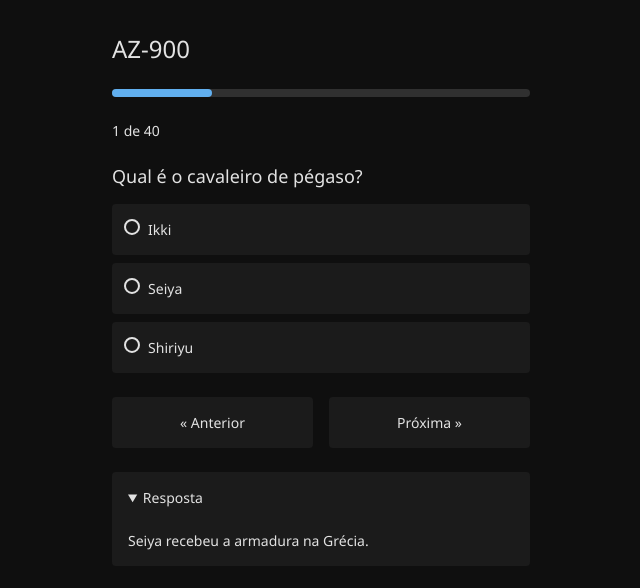
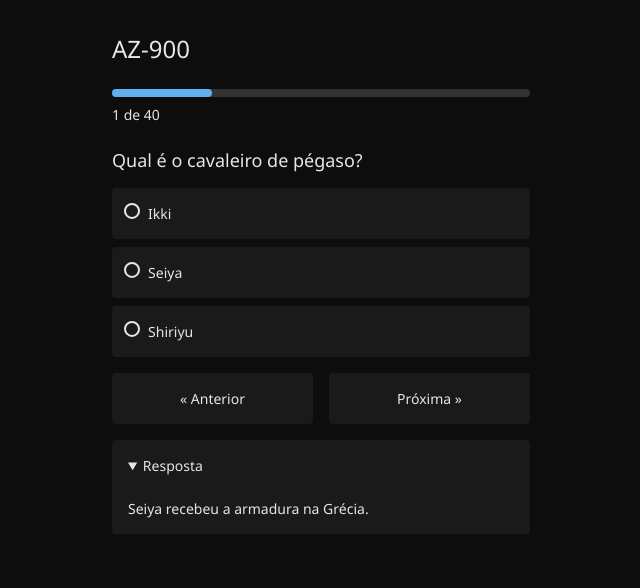
Before and after one commit to vtmx/quiz, a website built with Parcel: page src/index.html in a window 1280 px wide. Shown: the whole page, without its empty margins (319-959 px from the left). Built offline with nearby package versions, Linux system fonts and the light colour scheme.

Commit message:
Update style

```diff
--- a/src/index.html
+++ b/src/index.html
@@ -12,7 +12,7 @@
     <div id="quiz">
       <h1>AZ-900</h1>
       <div id="progress"></div>
-      <div id="number"><span class="current">1</span> de <span class="max">40</span></div>
+      <div id="question-number"><span class="current">1</span> de <span class="max">40</span></div>
 
       <div id="question-1" class="question">
         <h2>Qual é o cavaleiro de pégaso?</h2>
--- a/src/main.css
+++ b/src/main.css
@@ -1,19 +1,22 @@
 :root {
   /* http://www.vis4.net/palettes/#/11%7Cs%7C000000,ffffff%7Cffffe0,ff005e,93003a%7C1%7C1 */
-  --color-neutral-5: #0f0f0f;
-  --color-neutral-10: #1b1b1b;
-  --color-neutral-20: #303030;
-  --color-neutral-30: #474747;
-  --color-neutral-40: #5e5e5e;
-  --color-neutral-50: #777777;
-  --color-neutral-60: #919191;
-  --color-neutral-70: #ababab;
-  --color-neutral-80: #c6c6c6;
-  --color-neutral-90: #e2e2e2;
+  --color-neutral-5: hsl(0 0% 5%);
+  --color-neutral-10: hsl(0 0% 10%);
+  --color-neutral-20: hsl(0 0% 20%);
+  --color-neutral-30: hsl(0 0% 30%);
+  --color-neutral-40: hsl(0 0% 40%);
+  --color-neutral-50: hsl(0 0% 50%);
+  --color-neutral-60: hsl(0 0% 60%);
+  --color-neutral-70: hsl(0 0% 70%);
+  --color-neutral-80: hsl(0 0% 80%);
+  --color-neutral-90: hsl(0 0% 90%);
   --color-accent: #61afef;
+
   --border-radius: 4px;
-  --spacing-1: 8px;
-  --spacing-2: 16px;
+
+  --size-1: 8px;
+  --size-2: 16px;
+
   --transition: all .15s;
 }
 
@@ -45,15 +48,16 @@
 
 #quiz {
   display: grid;
-  gap: 24px;
+  gap: 8px;
   width: 450px;
-  margin: var(--spacing-2);
-  padding: var(--spacing-2);
+  margin: var(--size-2);
+  padding: var(--size-2);
   border-radius: var(--border-radius);
 }
 
 h1 {
   font-size: 24px;
+  margin-bottom: 16px;
 }
 
 #progress,
@@ -65,6 +69,10 @@
   display: flex;
   height: 8px;
   background: var(--color-neutral-20);
+}
+
+#question-number {
+  margin-bottom: 16px;
 }
 
 #progress::after {
@@ -80,7 +88,7 @@
 
 .question {
   display: grid;
-  gap: var(--spacing-2);
+  gap: var(--size-2);
 }
 
 .options {
@@ -91,8 +99,8 @@
 label {
   user-select: none;
   display: flex;
-  gap: var(--spacing-1);
-  padding: var(--spacing-2) 12px;
+  gap: var(--size-1);
+  padding: var(--size-2) 12px;
   background: var(--color-neutral-10);
   border-radius: var(--border-radius);
   transition: var(--transition);
@@ -134,10 +142,13 @@
 }
 
 label:has(input[type="radio"]:focus-visible) {
+  background: var(--color-neutral-20);
+}
+
+label:has(input[type="radio"]:checked:focus-visible) {
   background: var(--color-neutral-90);
   color: var(--color-neutral-10);
 }
-
 
 details {
   display: grid;
@@ -148,7 +159,7 @@
 
 summary {
   user-select: none;
-  padding: var(--spacing-2);
+  padding: var(--size-2);
   border-radius: var(--border-radius);
 }
 
@@ -165,22 +176,23 @@
 }
 
 .explain {
-  padding: 0 var(--spacing-2) var(--spacing-2);
+  padding: 0 var(--size-2) var(--size-2);
 }
 
 details p {
-  margin-top: var(--spacing-1);
+  margin-top: var(--size-1);
 }
 
 #controls {
   display: flex;
   place-content: space-around;
-  gap: var(--spacing-2);
+  gap: var(--size-2);
+  margin-block: 8px;
 }
 
 input[type='button'] {
   width: 100%;
-  padding: var(--spacing-2);
+  padding: var(--size-2);
   background: var(--color-neutral-10);
   border: none;
   border-radius: var(--border-radius);
```
